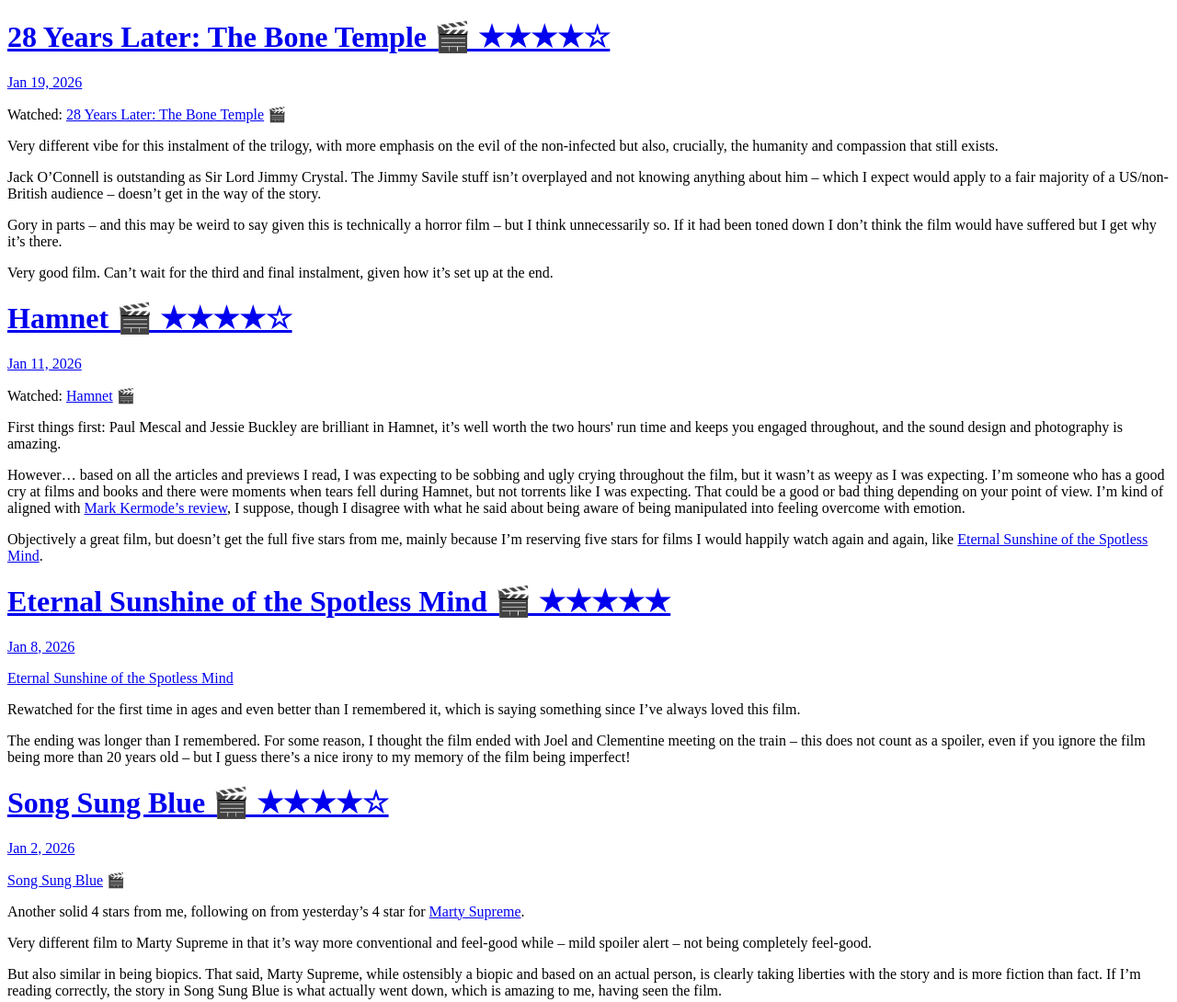
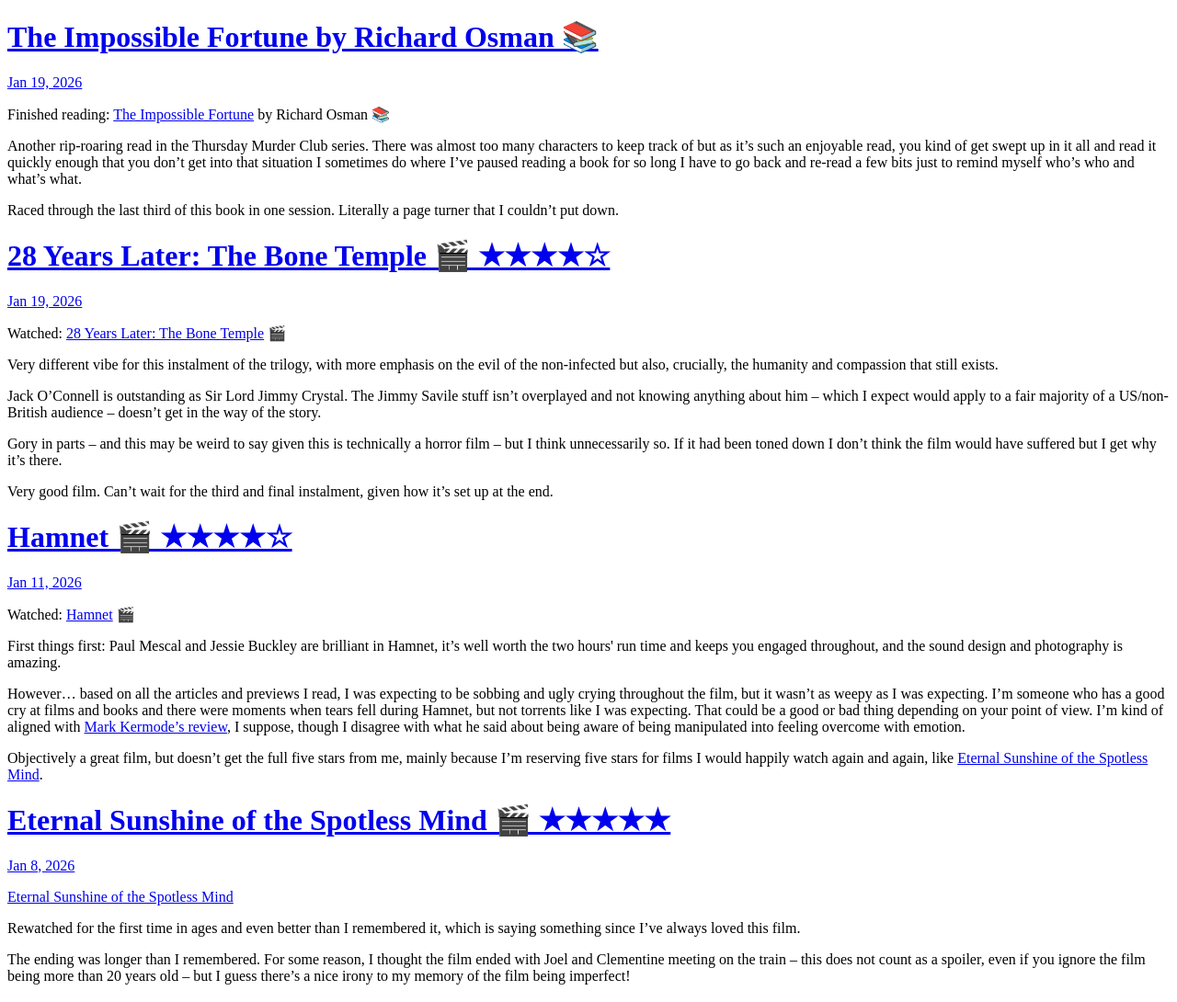
Before and after one commit to kennethkenyau/kennethyau.net, a plain HTML site: page index.html in a window 1280 px wide. Shown: the top 1090 px of the page at 92% size. Drawn offline with Linux system fonts and the light colour scheme.

Commit message:
Archiving 3 files from Micro.blog.

```diff
--- a/index.html
+++ b/index.html
@@ -21,6 +21,22 @@
 <div class="h-feed">
 
 
+
+	  <div class="h-entry">
+
+			<h1><a href="https://kennethyau.net/2026/01/19/the-impossible-fortune-by-richard.html">The Impossible Fortune by Richard Osman 📚</a></h1>
+
+
+		<a href="https://kennethyau.net/2026/01/19/the-impossible-fortune-by-richard.html" class="u-url"><time class="dt-published" datetime="2026-01-19 22:55:29 &#43;0000">Jan 19, 2026</time></a>
+
+		<div class="e-content">
+			 <!-- raw HTML omitted -->
+<p>Finished reading: <a href="https://micro.blog/books/9780241743980">The Impossible Fortune</a> by Richard Osman 📚</p>
+<p>Another rip-roaring read in the Thursday Murder Club series. There was almost too many characters to keep track of but as it’s such an enjoyable read, you kind of get swept up in it all and read it quickly enough that you don’t get into that situation I sometimes do where I’ve paused reading a book for so long I have to go back and re-read a few bits just to remind myself who’s who and what’s what.</p>
+<p>Raced through the last third of this book in one session. Literally a page turner that I couldn’t put down.</p>
+
+		</div>
+	  </div>
 
 	  <div class="h-entry">
 
```
Also changed, not shown: feed.json (+8 -0 lines), uploads/2026/9780241743980-jacket-large.webp (added).
